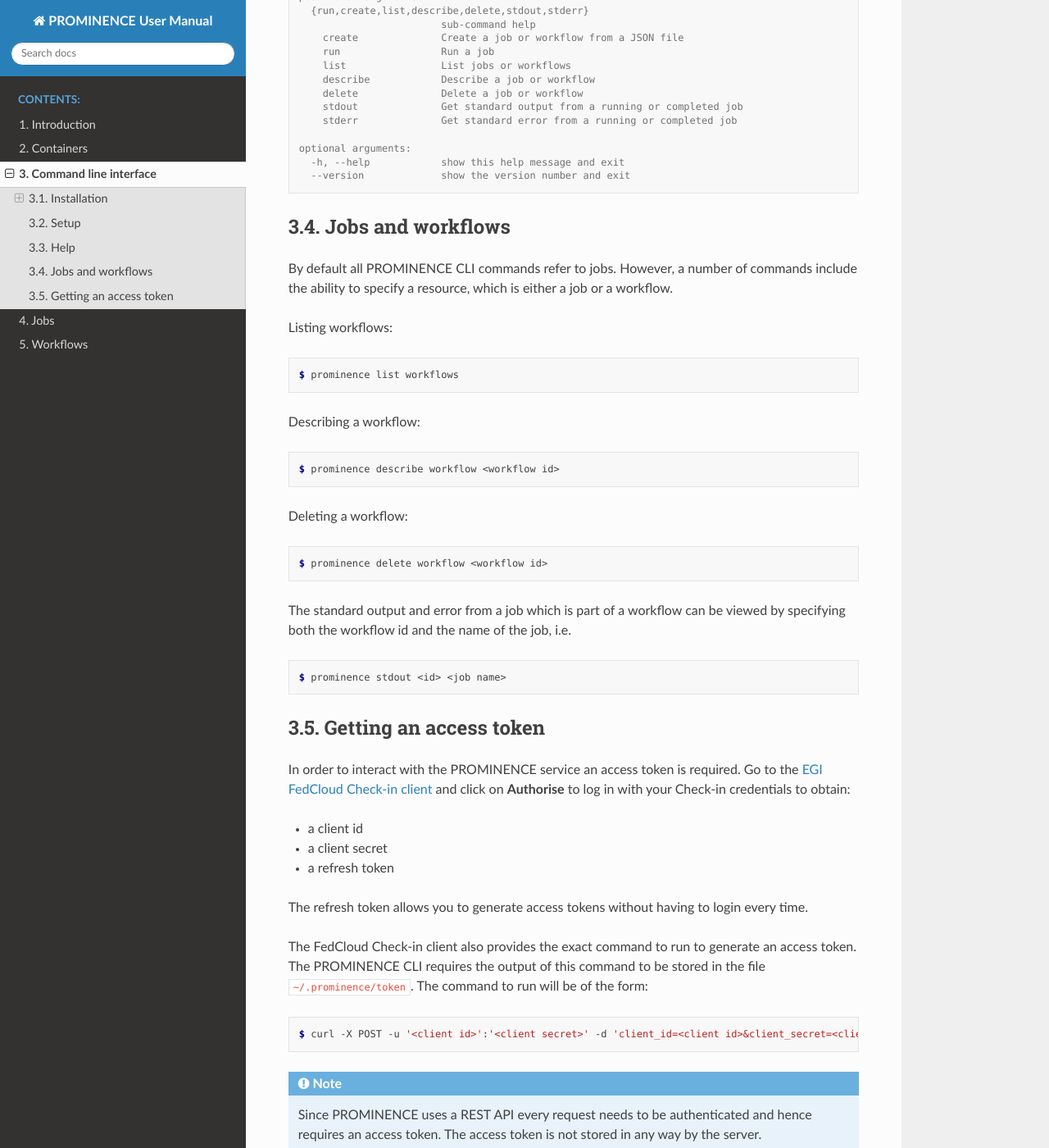
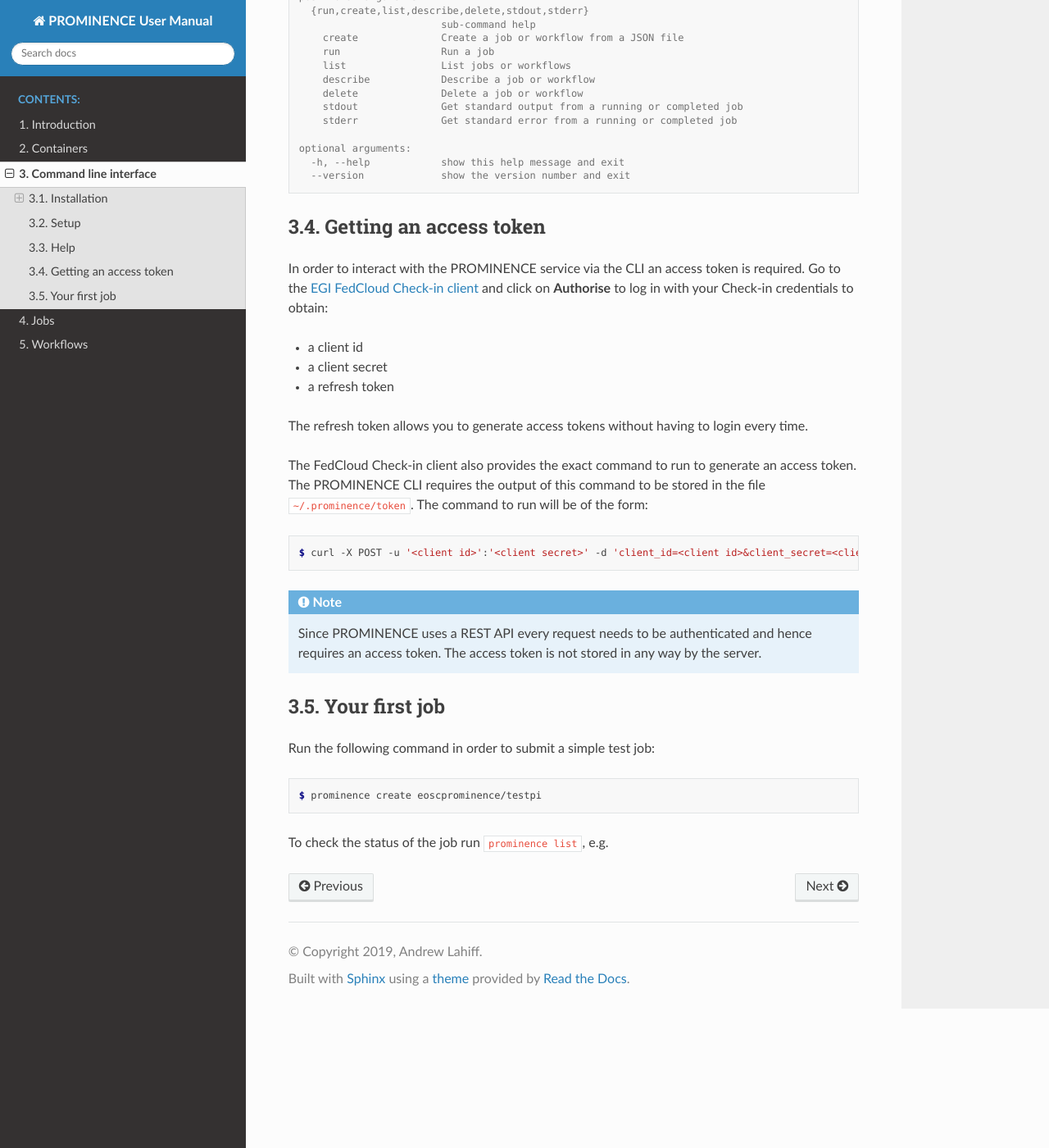
Before and after one commit to prominence-eosc/docs-eosc, a Sphinx documentation site: the page built from source/command-line-interface.rst, in a window 1280 px wide and 1400 px high, scrolled down 2665 px. Shown: the whole window at 82% size. Built offline with Sphinx 7.4.7 and the Read the Docs theme 2.0.0, drawn with Linux system fonts in a browser that asks for light colours.

Commit message:
Improving CLI docs

```diff
--- a/source/command-line-interface.rst
+++ b/source/command-line-interface.rst
@@ -141,39 +141,10 @@
      -h, --help            show this help message and exit
      --version             show the version number and exit
 
-Jobs and workflows
-------------------
-
-By default all PROMINENCE CLI commands refer to jobs. However, a number of commands include the ability to specify a resource, which is either a job or a workflow.
-
-Listing workflows:
-
-.. code-block:: console
-
-   $ prominence list workflows
-
-Describing a workflow:
-
-.. code-block:: console
-
-   $ prominence describe workflow <workflow id>
-
-Deleting a workflow:
-
-.. code-block:: console
-
-   $ prominence delete workflow <workflow id>
-
-The standard output and error from a job which is part of a workflow can be viewed by specifying both the workflow id and the name of the job, i.e.
-
-.. code-block:: console
-
-   $ prominence stdout <id> <job name>
-
 Getting an access token
 -----------------------
 
-In order to interact with the PROMINENCE service an access token is required. Go to the `EGI FedCloud Check-in client <https://aai.egi.eu/fedcloud>`_ and click on **Authorise** to log in with your Check-in credentials to obtain:
+In order to interact with the PROMINENCE service via the CLI an access token is required. Go to the `EGI FedCloud Check-in client <https://aai.egi.eu/fedcloud>`_ and click on **Authorise** to log in with your Check-in credentials to obtain:
 
 * a client id
 * a client secret
@@ -189,3 +160,14 @@
 
 .. note::
    Since PROMINENCE uses a REST API every request needs to be authenticated and hence requires an access token. The access token is not stored in any way by the server.
+
+Your first job
+--------------
+
+Run the following command in order to submit a simple test job:
+
+.. code-block:: console
+
+   $ prominence create eoscprominence/testpi
+
+To check the status of the job run ``prominence list``, e.g.
```
